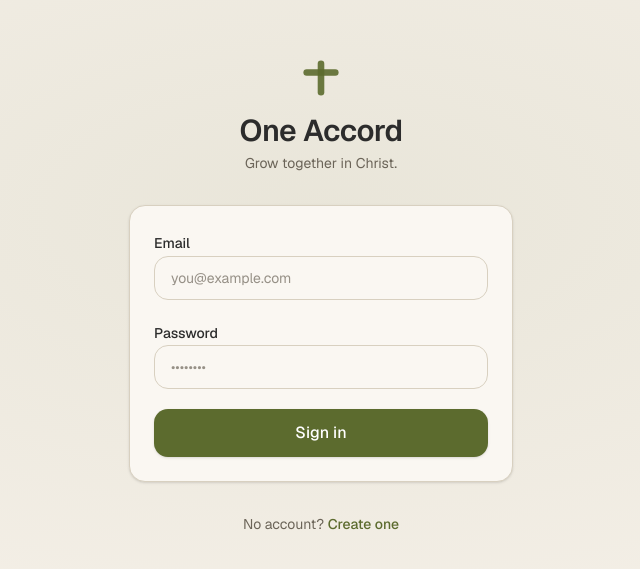
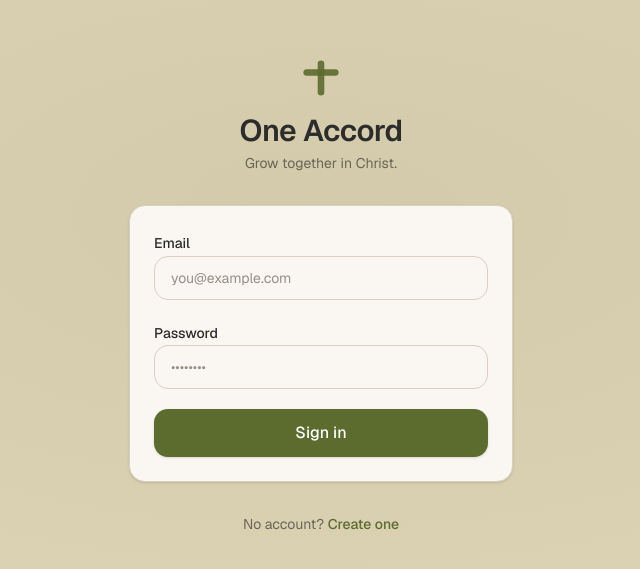
Before and after one commit to amilesdev/One-Accord, a Next.js app: page /login in a window 1280 px wide. Shown: the part 105-674 px from the top of the page, without its empty margins (319-959 px from the left). Built offline with nearby package versions, Linux system fonts and the light colour scheme.

Commit message:
Deepen light mode background to warm sand
#f5f0e8 → #ddd3b5: noticeably richer sand tone, bulletin-board
adjacent without being overtly cork-colored.

https://claude.ai/code/session_01WjFhtLMcSKfqJsxoJenGQZ

```diff
--- a/app/globals.css
+++ b/app/globals.css
@@ -2,7 +2,7 @@
 
 /* ── Design Tokens ─────────────────────────────────────── */
 :root {
-  --background:           #f5f0e8;
+  --background:           #ddd3b5;
   --foreground:           #2c2c2c;
   --card:                 #faf7f2;
   --card-foreground:      #2c2c2c;
```
